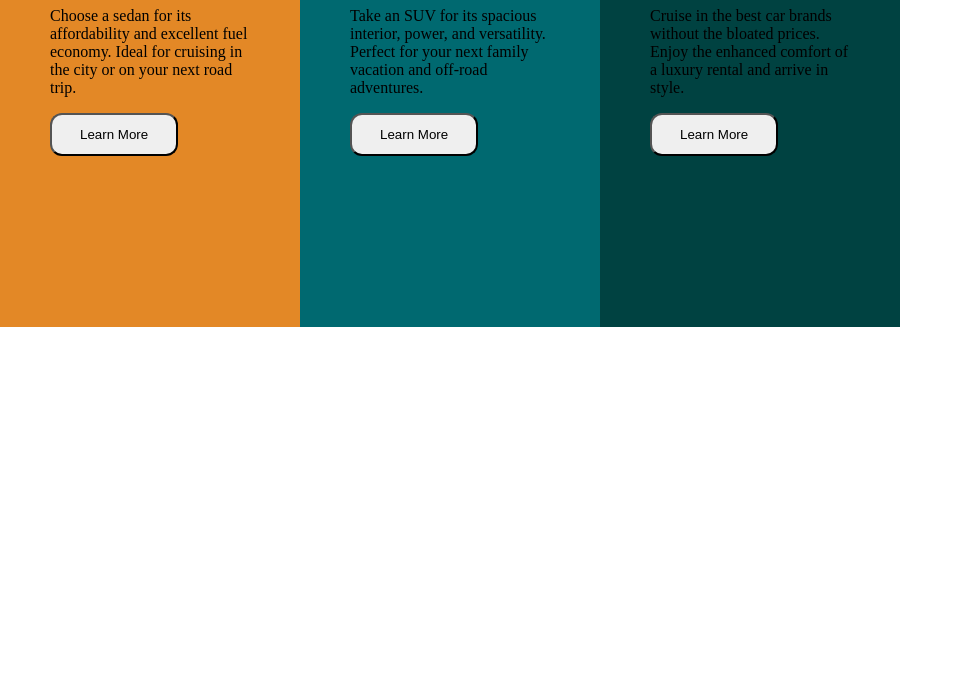
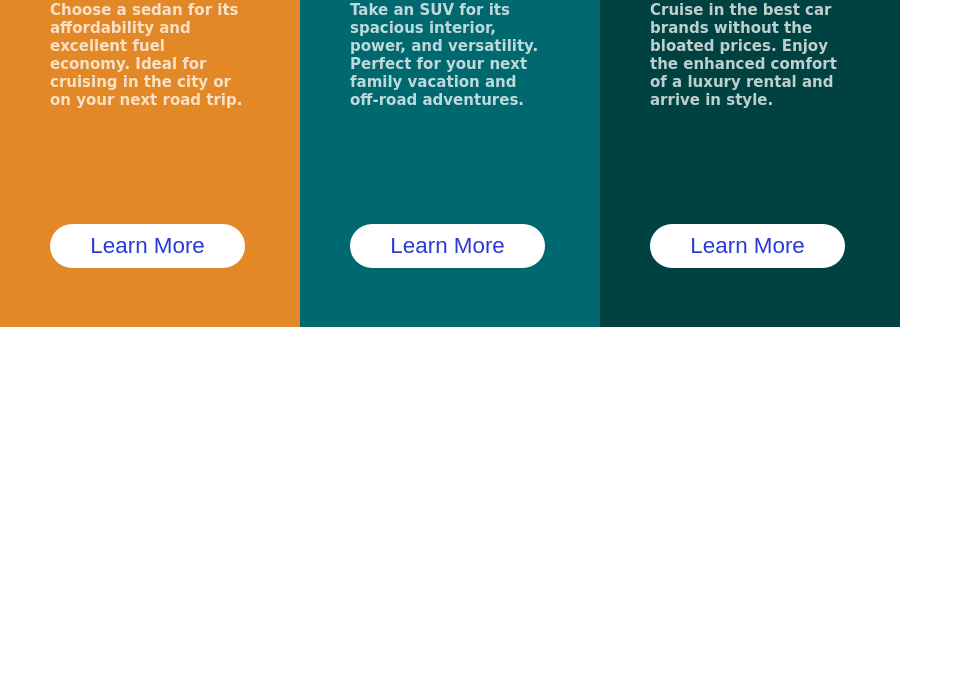
Before and after one commit to AlbertusM/3-column-preview-card-component-main, a plain HTML site: page 3-column-preview-card-component-main/index.html in a window 1280 px wide. Shown: the part 123-800 px from the top of the page, without its empty margins (0-963 px from the left). Drawn offline with Linux system fonts and the light colour scheme.

Commit message:
fixed the buttons.

```diff
--- a/3-column-preview-card-component-main/index.html
+++ b/3-column-preview-card-component-main/index.html
@@ -11,7 +11,8 @@
   <!-- Feel free to remove these styles or customise in your own stylesheet 👍 -->
   <style>
     body {
-      margin: 0;
+        margin: 0;
+        Font-size: 15px;
     }
     .attribution { font-size: 11px; text-align: center; }
     .attribution a { color: hsl(228, 45%, 44%); }
@@ -40,8 +41,20 @@
       left: 600px;
     }
     button {
-      border-radius: 12px;
-      padding: 12px 28px;
+        font-size: 1.4rem;
+        font-weight: 300;
+        border-radius: 500px;
+        border: none;
+        background-color: white;
+        color:#283ad7;
+        padding: .4em 1.8em;
+        outline: none;
+        margin-top: 100px;
+    }
+    p {
+        color: hsla(0, 0%, 100%, 0.75);
+        font-family: 'Big Shoulders Display', cursive;
+        font-weight: 700;
     }
   </style>
 </head>
@@ -52,7 +65,7 @@
     <p>Choose a sedan for its affordability and excellent fuel economy. Ideal for cruising in the city
       or on your next road trip.</p>
 
-    <a><button>Learn More</button></a>
+    <a><button type="button" name="button">Learn More</button></a>
   </div>
 
   <div class="box-style2">
@@ -61,7 +74,7 @@
     <p>Take an SUV for its spacious interior, power, and versatility. Perfect for your next family vacation
       and off-road adventures.</p>
 
-    <a><button>Learn More</button></a>
+    <a><button type="button" name="button">Learn More</button></a>
   </div>
 
   <div class="box-style3">
@@ -70,7 +83,7 @@
     <p>Cruise in the best car brands without the bloated prices. Enjoy the enhanced comfort of a luxury
       rental and arrive in style.</p>
 
-    <a><button>Learn More</button></a>
+    <a><button type="button" name="button">Learn More</button></a>
   </div>
 
 
```
